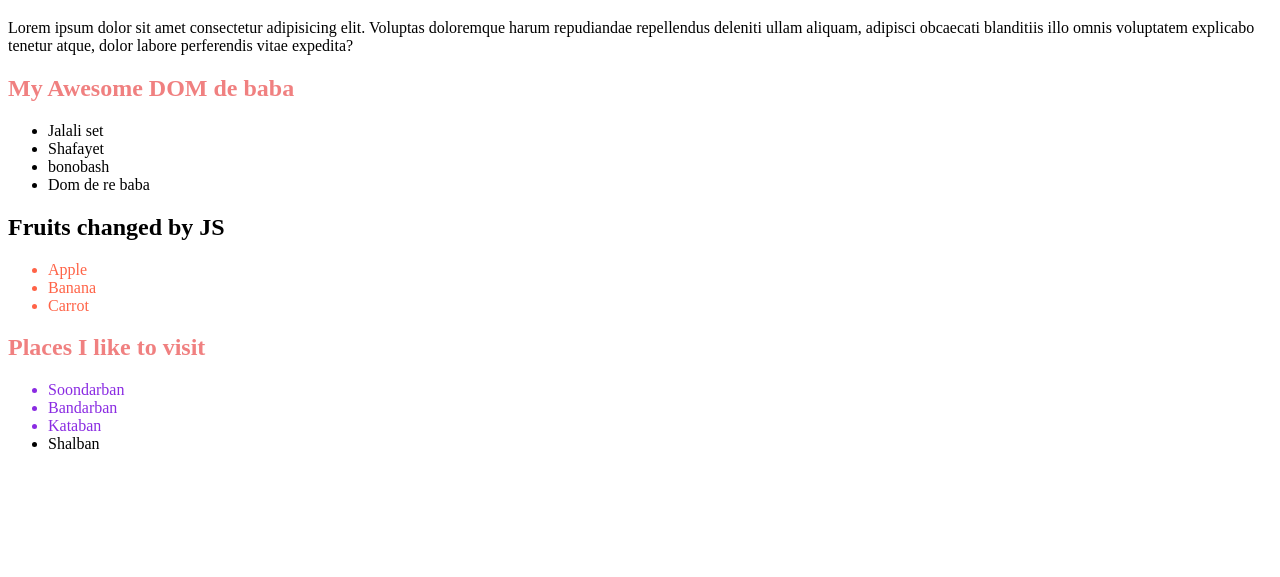
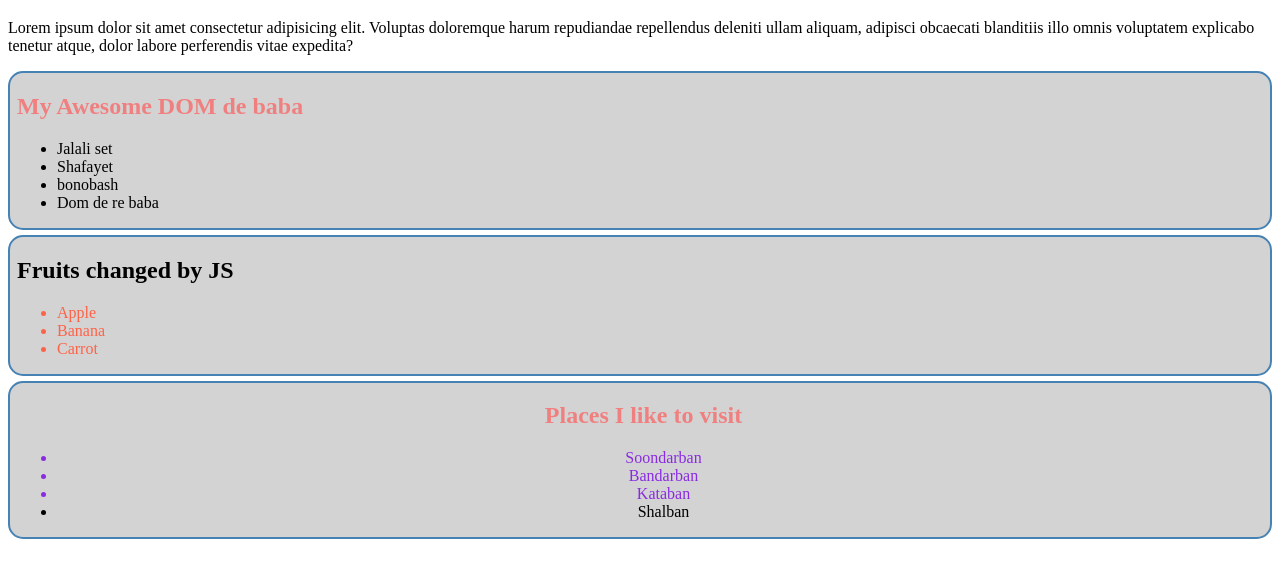
Before and after one commit to Shafkatahmad/mi5-mo25-intro-to-DOM, a plain HTML site: page index.html in a window 1280 px wide. Shown: the part 61-638 px from the top of the page. Drawn offline with Linux system fonts and the light colour scheme.

Commit message:
css in js by .classList.add and .classList.remove

```diff
--- a/index.html
+++ b/index.html
@@ -50,7 +50,7 @@
         </ul>
       </section>
 
-      <section>
+      <section id="places-container" class="large-text">
         <h1 id="places-title">Places I like to visit</h1>
         <ul>
           <li class="important-places">Soondarban</li>
@@ -62,6 +62,7 @@
     </main>
 
     <script src="./js/dom.js"></script>
+    <script src="./js/styleInJs.js"></script>
     <script>
       // option-1: getElementsByTagName
       const liCollection = document.getElementsByTagName("li");
--- /dev/null
+++ b/js/styleInJs.js
@@ -0,0 +1,15 @@
+const sections = document.querySelectorAll('section');
+for(const section of sections) {
+  section.style.border = '2px solid steelblue';
+  section.style.marginBottom = '5px';
+  section.style.borderRadius = '15px';
+  section.style.paddingLeft = '7px';
+  section.style.backgroundColor = 'lightgray';
+}
+
+// const placesContainer = document.getElementById('places-container');
+// placesContainer.style.backgroundColor = 'yellow';
+
+const placesContainer = document.getElementById('places-container');
+placesContainer.classList.add('text-center');
+placesContainer.classList.remove('large-text')
--- a/styles/style.css
+++ b/styles/style.css
@@ -1,3 +1,11 @@
 h1 {
   color: lightcoral;
 }
+
+.large-text {
+  font-size: 2em;
+}
+
+.text-center {
+  text-align: center;
+}
```
